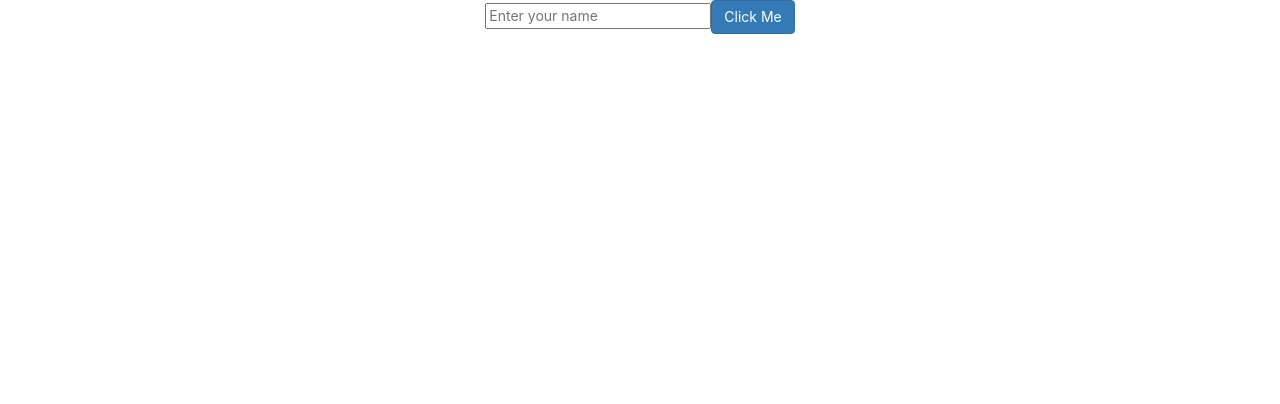
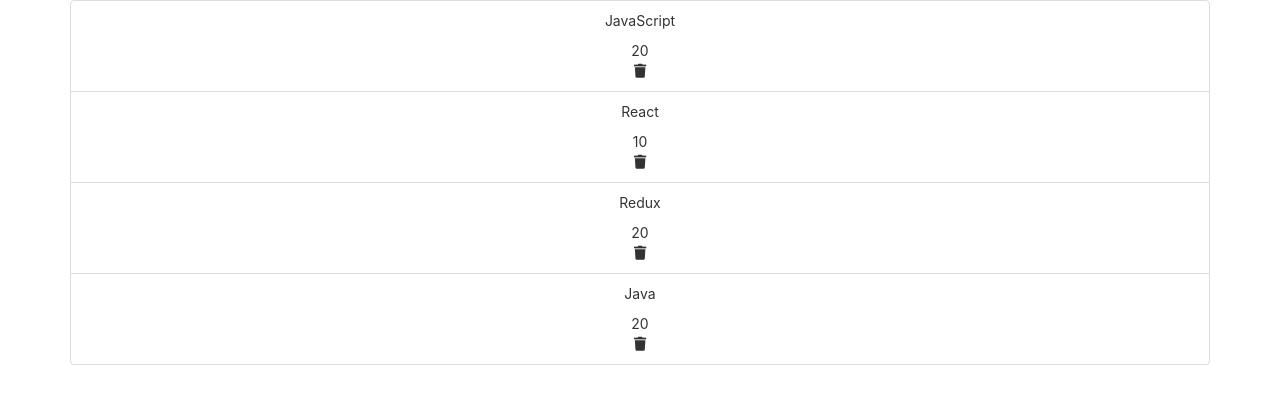
Before and after one commit to somratcste/react-try, a React (Create React App) app: page / in a window 1280 px wide. Shown: the top 404 px of the page. Built offline with nearby package versions, Linux system fonts and the light colour scheme.

Commit message:
feat: list manipulation

```diff
--- a/public/index.html
+++ b/public/index.html
@@ -27,6 +27,8 @@
     <title>React App</title>
     <link rel="stylesheet" href="https://maxcdn.bootstrapcdn.com/bootstrap/3.3.7/css/bootstrap.min.css"
           integrity="sha384-BVYiiSIFeK1dGmJRAkycuHAHRg32OmUcww7on3RYdg4Va+PmSTsz/K68vbdEjh4u" crossorigin="anonymous">
+    <link rel="stylesheet" href="https://pro.fontawesome.com/releases/v5.10.0/css/all.css"
+          integrity="sha384-AYmEC3Yw5cVb3ZcuHtOA93w35dYTsvhLPVnYs9eStHfGJvOvKxVfELGroGkvsg+p" crossorigin="anonymous"/>
   </head>
   <body>
     <noscript>You need to enable JavaScript to run this app.</noscript>
--- a/src/components/App.js
+++ b/src/components/App.js
@@ -1,13 +1,42 @@
 import React, { Component } from 'react'
 import './App.css';
-import EventHandler from "./EventHandler/EventHandler";
+import Books from "./Books/Books";
 
 class App extends Component {
+
+    state = {
+        books: [
+            {
+                name: 'JavaScript',
+                price: 20,
+                id: 1
+            }, {
+                name: 'React',
+                price: 10,
+                id: 2
+            }, {
+                name: 'Redux',
+                price: 20,
+                id: 3
+            }, {
+                name: 'Java',
+                price: 20,
+                id: 4
+            }
+        ]
+    }
+
+    deleteHandler = (id) => {
+        let newBooks = this.state.books.filter(book => book.id !== id)
+        this.setState({
+            books: newBooks
+        })
+    }
 
     render() {
         return (
             <div className="container App">
-                <EventHandler />
+                <Books deleteHandler={this.deleteHandler.bind(this)} books={this.state.books} />
             </div>
         );
     }
--- /dev/null
+++ b/src/components/Books/Book/Book.js
@@ -0,0 +1,19 @@
+import React, { Component } from 'react'
+
+class Book extends Component {
+    render() {
+        return (
+            <li className="list-group-item d-flex">
+                <p>{this.props.book.name}</p>
+                <span className="ml-auto">{this.props.book.price}</span>
+                <div className="mx-4">
+                    <span style={{cursor: "pointer"}} onClick={ () => this.props.deleteHandler(this.props.book.id)}>
+                        <i className="fas fa-trash"></i>
+                    </span>
+                </div>
+            </li>
+        )
+    }
+}
+
+export default Book
--- /dev/null
+++ b/src/components/Books/Books.js
@@ -0,0 +1,18 @@
+import React, { Component } from 'react'
+import Book from "./Book/Book";
+
+class Books extends Component {
+    render() {
+        return (
+            <div>
+                {this.props.books.map(book => {
+                   return (
+                       <Book deleteHandler={this.props.deleteHandler} key={book.id} book={book} />
+                   )
+                })}
+            </div>
+        )
+    }
+}
+
+export default Books
```
